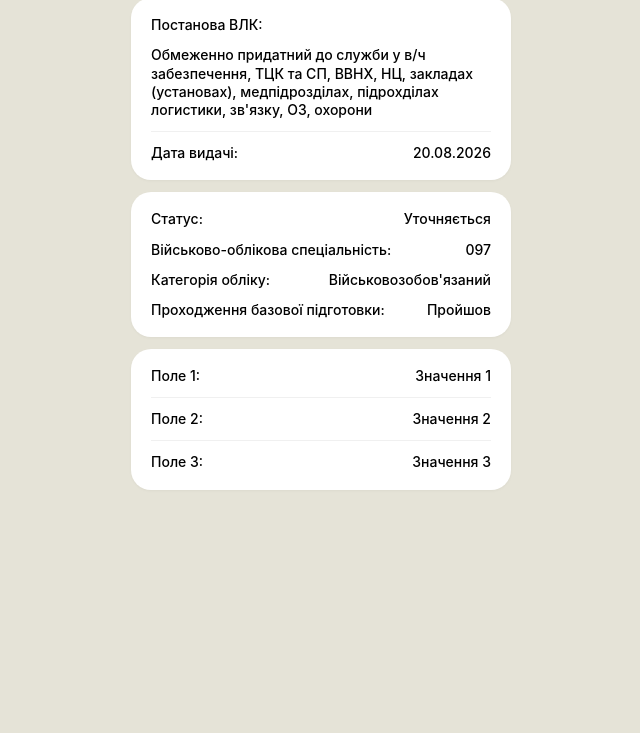
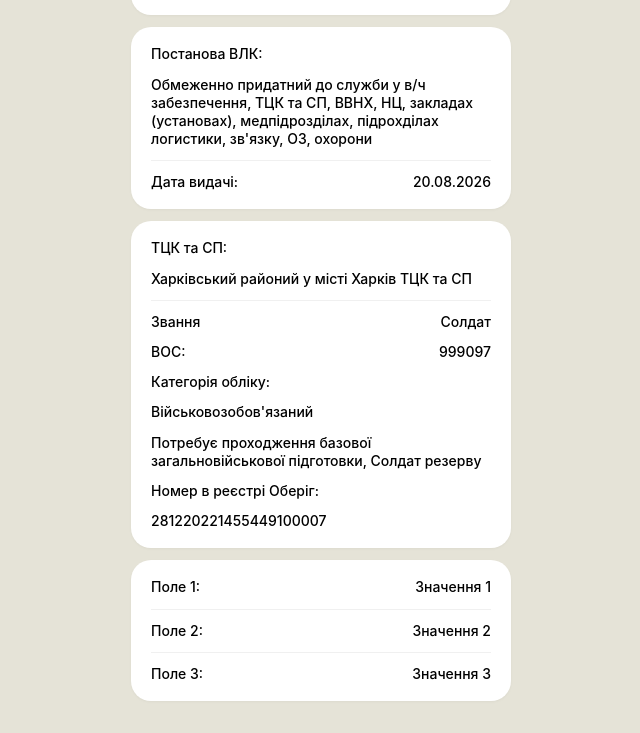
Before and after one commit to deathking19375-cell/Durian-list, a plain HTML site: page index.html in a window 1280 px wide. Shown: the part 310-1043 px from the top of the page, without its empty margins (319-959 px from the left). Before the commit the page ends 832 px from the top, so only its background shows below. Drawn offline with Linux system fonts and the light colour scheme.

Commit message:
Update index.html

```diff
--- a/index.html
+++ b/index.html
@@ -190,6 +190,9 @@
 
                     <div class="row">
                         <span class="field-label"> f</span>
+                    </div>
+
+                        <div class="row">
                         <span class="field-label"> f</span>
 
                     </div>
@@ -215,20 +218,67 @@
         <!-- Карточка 3: Статус и подготовка -->
         <div class="card">
             <div class="row">
-                <span class="field-label">Статус:</span>
-                <span class="field-value">Уточняється</span>
+                <span class="field-label">ТЦК та СП:</span>
+
+            </div>
+
+
+            <div class="row">
+                <span class="field-label">Харківський районий у місті Харків ТЦК та СП</span>
+
+            </div>
+<div class="divider"></div>
+
+
+
+
+
+
+
+            <div class="row">
+                <span class="field-label">Звання</span>
+                <span class="field-value">Солдат</span>
             </div>
             <div class="row">
-                <span class="field-label">Військово-облікова спеціальність:</span>
-                <span class="field-value">097</span>
+                <span class="field-label">ВОС:</span>
+                <span class="field-value">999097</span>
             </div>
             <div class="row">
                 <span class="field-label">Категорія обліку:</span>
-                <span class="field-value">Військовозобов'язаний</span>
+
             </div>
+
+
+
             <div class="row">
-                <span class="field-label">Проходження базової підготовки:</span>
-                <span class="field-value">Пройшов</span>
+                <span class="field-label">Військовозобов'язаний</span>
+
+            </div>
+
+
+
+
+            <div class="row">
+                <span class="field-label">Потребує проходження базової загальновійськової підготовки, Солдат резерву</span>
+
+            </div>
+
+
+
+
+            <div class="row">
+                <span class="field-label">Номер в реєстрі Оберіг:</span>
+
+            </div>
+
+
+
+
+
+
+            <div class="row">
+                <span class="field-label">281220221455449100007</span>
+
             </div>
         </div>
 
```
